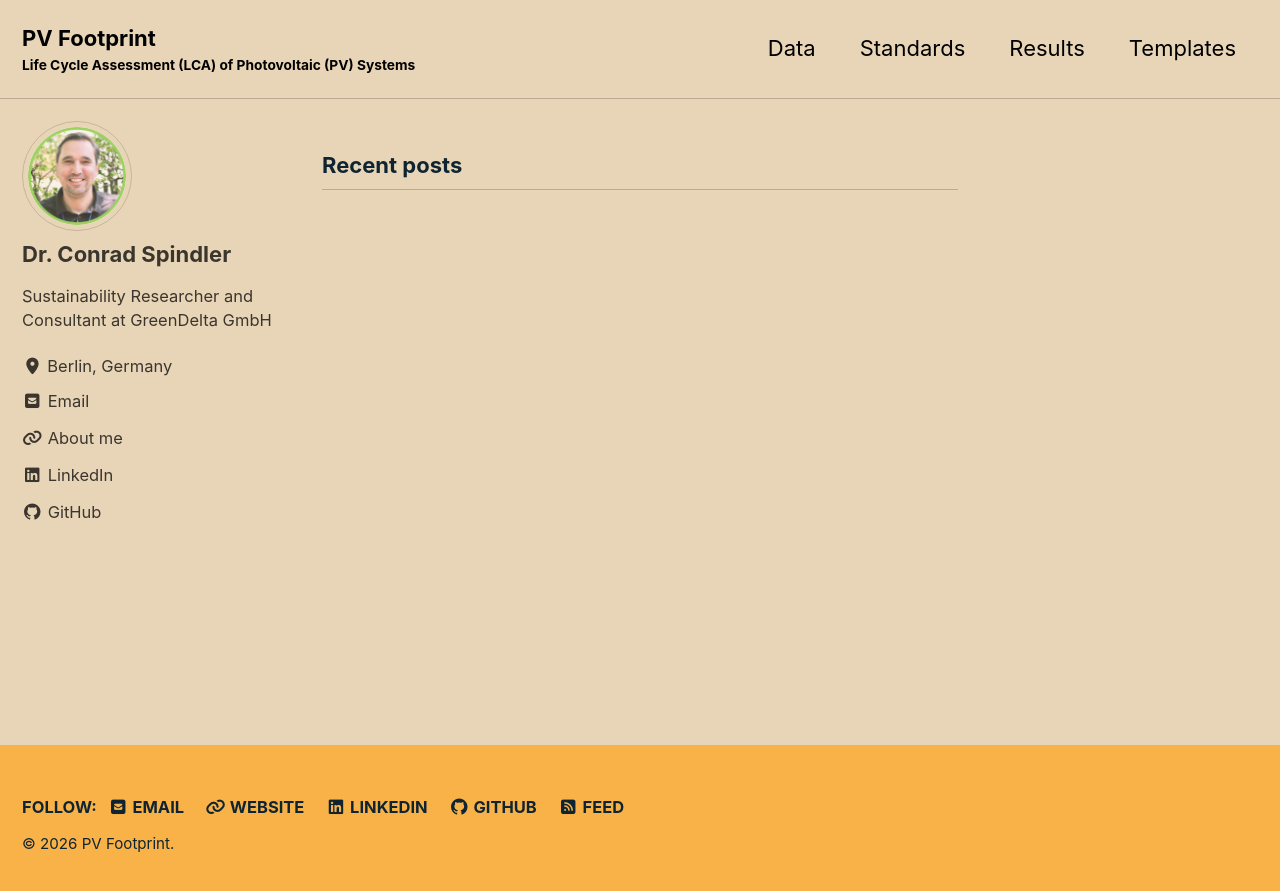
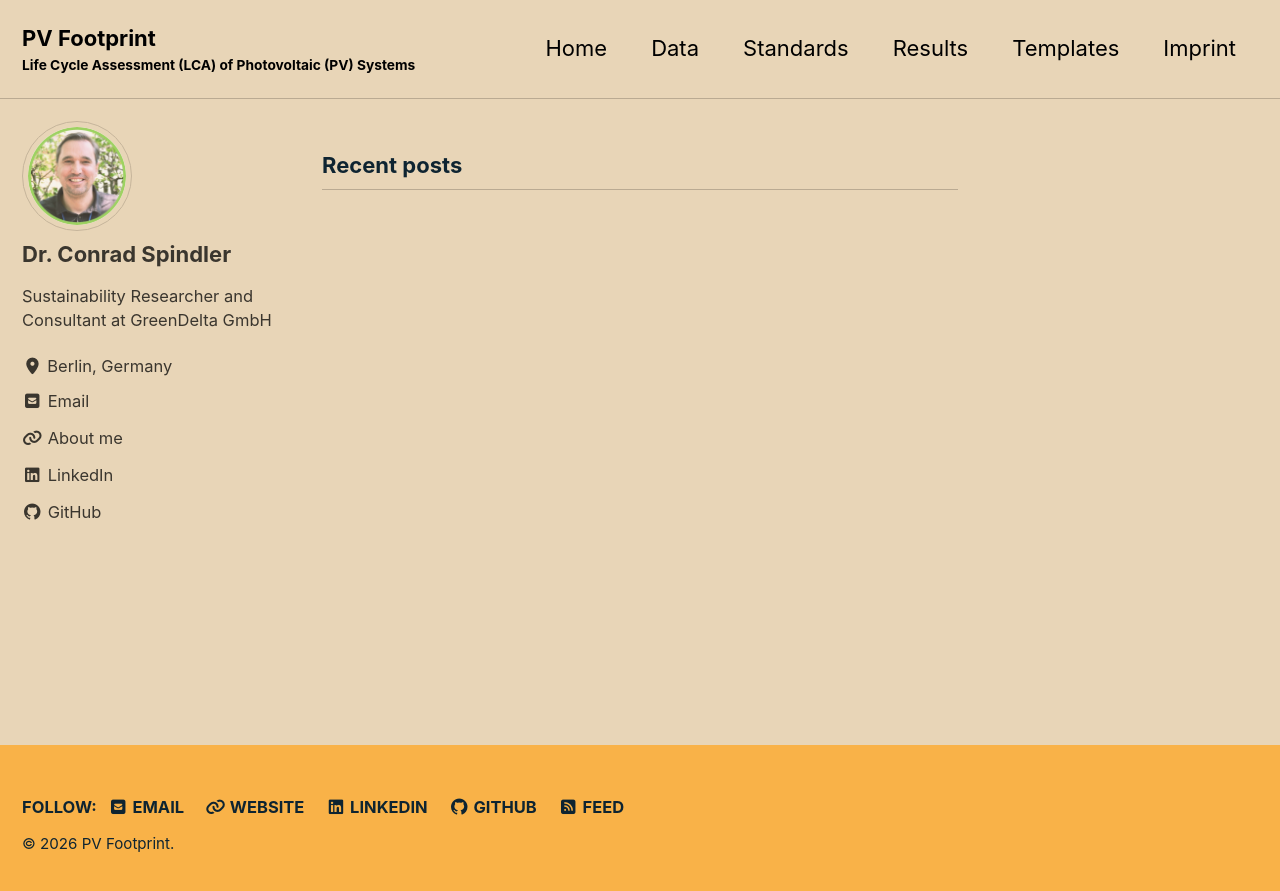
Before and after one commit to conradspindler/pv_footprint, a Jekyll site: the page built from index.html, in a window 1280 px wide. Shown: the top 891 px of the page. Built offline with Jekyll 4.4.1, drawn with Linux system fonts in a browser that asks for light colours; cached includes are drawn as plain includes; the list of posts is cut into pages by our own code.

Commit message:
Add 'Home' and 'Imprint' to navigation menu

```diff
--- a/_data/navigation.yml
+++ b/_data/navigation.yml
@@ -1,4 +1,6 @@
 main:
+  - title: "Home"
+    url: /
   - title: "Data"
     url: /data/
   - title: "Standards"
@@ -7,3 +9,5 @@ main:
     url: /results/
   - title: "Templates"
     url: /templates/
+  - title: "Imprint"
+    url: /imprint/
```
